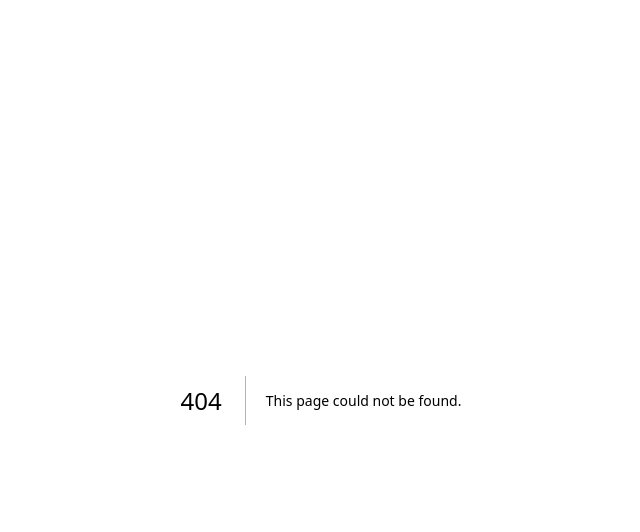
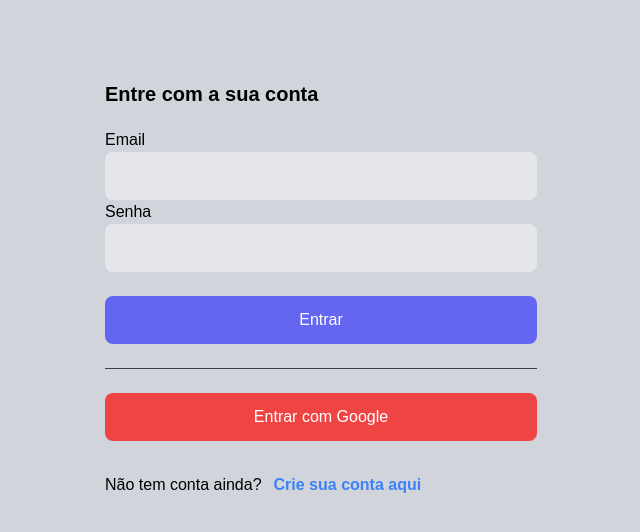
Before and after one commit to RafaelRF99/NextJS-Autenticacao-FireBase, a Next.js app: page /autenticacao in a window 1280 px wide. Before the commit this address had no page. Shown: the top 532 px of the page, without its empty margins (319-959 px from the left). Built offline with nearby package versions, Linux system fonts and the light colour scheme.

Commit message:
Tela de Autenticacao

```diff
--- /dev/null
+++ b/src/components/auth/AuthInput.tsx
@@ -0,0 +1,20 @@
+interface AuthInputProps {
+    label: string
+    valor: string
+    obrigatorio?: boolean
+    naoRenderizar?: boolean
+    tipo?: 'text' | 'email' | 'password'
+    valorMudou: (novoValor: any) => void
+}
+
+export default function AuthInput(props: AuthInputProps) {
+    return props.naoRenderizar ? null : (
+        <div className={`flex flex-col`}>
+            <label>{props.label}</label>
+            <input className={`
+            px-4 py-3 rounded-lg bg-gray-200
+            `} type={props.tipo ?? 'text'} value={props.valor} required={props.obrigatorio}
+             onChange={e => props.valorMudou?.(e.target.value)} />
+        </div>
+    )
+}
--- a/src/components/icons/index.tsx
+++ b/src/components/icons/index.tsx
@@ -24,14 +24,20 @@ export const IconeLogout = (
     </svg>
 )
 
-export const IconeSol = (className="w-6 h-6") => (
+export const IconeSol = (className = "w-6 h-6") => (
     <svg xmlns="http://www.w3.org/2000/svg" fill="none" viewBox="0 0 24 24" strokeWidth={1.5} stroke="currentColor" className={className}>
         <path strokeLinecap="round" strokeLinejoin="round" d="M12 3v2.25m6.364.386l-1.591 1.591M21 12h-2.25m-.386 6.364l-1.591-1.591M12 18.75V21m-4.773-4.227l-1.591 1.591M5.25 12H3m4.227-4.773L5.636 5.636M15.75 12a3.75 3.75 0 11-7.5 0 3.75 3.75 0 017.5 0z" />
     </svg>
 )
 
-export const IconeLua = (className="w-6 h-6") => (
+export const IconeLua = (className = "w-6 h-6") => (
     <svg xmlns="http://www.w3.org/2000/svg" fill="none" viewBox="0 0 24 24" strokeWidth={1.5} stroke="currentColor" className={className}>
         <path strokeLinecap="round" strokeLinejoin="round" d="M21.752 15.002A9.718 9.718 0 0118 15.75c-5.385 0-9.75-4.365-9.75-9.75 0-1.33.266-2.597.748-3.752A9.753 9.753 0 003 11.25C3 16.635 7.365 21 12.75 21a9.753 9.753 0 009.002-5.998z" />
     </svg>
 )
+
+export const IconeAtencao = (className="w-6 h-6") => (
+    <svg xmlns="http://www.w3.org/2000/svg" fill="none" viewBox="0 0 24 24" strokeWidth={1.5} stroke="currentColor" className={className}>
+        <path strokeLinecap="round" strokeLinejoin="round" d="M12 9v3.75m-9.303 3.376c-.866 1.5.217 3.374 1.948 3.374h14.71c1.73 0 2.813-1.874 1.948-3.374L13.949 3.378c-.866-1.5-3.032-1.5-3.898 0L2.697 16.126zM12 15.75h.007v.008H12v-.008z" />
+    </svg>
+)
--- /dev/null
+++ b/src/pages/autenticacao.tsx
@@ -0,0 +1,77 @@
+import Link from "next/link";
+import AuthInput from "../components/auth/AuthInput";
+import { useState } from "react";
+import { IconeAtencao } from "@/components/icons";
+
+export default function Autenticacao() {
+    const [email, setEmail] = useState('')
+    const [senha, setSenha] = useState('')
+    const [modo, setModo] = useState<'login' | 'cadastro'>('login')
+    const [erro, setErro] = useState(null)
+
+    function submeter() {
+        if (modo === 'login') {
+            console.log('login')
+            exibirErro("Ocorreu um erro")
+        } else (
+            console.log('cadastrar')
+        )
+    }
+
+    function exibirErro(msg: any, tempo = 2000) {
+        setErro(msg)
+        setTimeout(() => setErro(null), tempo)
+    }
+
+    return (
+        <div className="h-screen w-screen pt-20 bg-gray-300">
+            <div className={`sm:mx-auto sm:max-w-lg sm:px-10`}>
+                <h1 className={`
+            text-xl font-semibold mb-5
+            `}>{modo === 'login' ? "Entre com a sua conta" : "Cadastre-se na Plataforma"}</h1>
+                {erro ? (
+                    <div className={`
+                    flex items-center
+                bg-red-400 text-white py-3 px-5 my-2 border border-red-700 rounded-lg
+                `}>{IconeAtencao()}
+                        <span className="mx-2">{erro}</span>
+                    </div>
+                ) : false}
+                <AuthInput label="Email" tipo="email" valor={email} valorMudou={setEmail} obrigatorio={true} />
+                <AuthInput label="Senha" tipo="password" valor={senha} valorMudou={setSenha} obrigatorio={true} />
+                <button className={`
+            w-full bg-indigo-500 hover:bg-indigo-400 text-white rounded-lg px-4 py-3 mt-6
+            `} onClick={submeter}>{modo === 'login' ? "Entrar" : "Cadastrar"}</button>
+
+                {modo === 'login' ? (
+                    <>
+                        <hr className="my-6 border-gray-700 w-full" />
+                        <button className={`
+                w-full bg-red-500 hover:bg-red-400 text-white rounded-lg px-4 py-3
+                `} onClick={submeter}>Entrar com Google</button>
+                    </>
+                ) : ''}
+
+                {modo === 'login' ? (
+                    <p className="mt-8">
+                        Não tem conta ainda?
+                        <Link className={`
+                    text-blue-500 hover:text-blue-700 font-semibold cursor-pointer mx-3
+                    `} href="" onClick={() => setModo('cadastro')}>
+                            Crie sua conta aqui
+                        </Link>
+                    </p>
+                ) : (
+                    <p className="mt-8">
+                        Já tem conta criada?
+                        <Link className={`
+                    text-blue-500 hover:text-blue-700 font-semibold cursor-pointer mx-3
+                    `} href="" onClick={() => setModo('login')}>
+                            Entre com a sua conta aqui
+                        </Link>
+                    </p>
+                )}
+            </div>
+        </div>
+    )
+}
```
